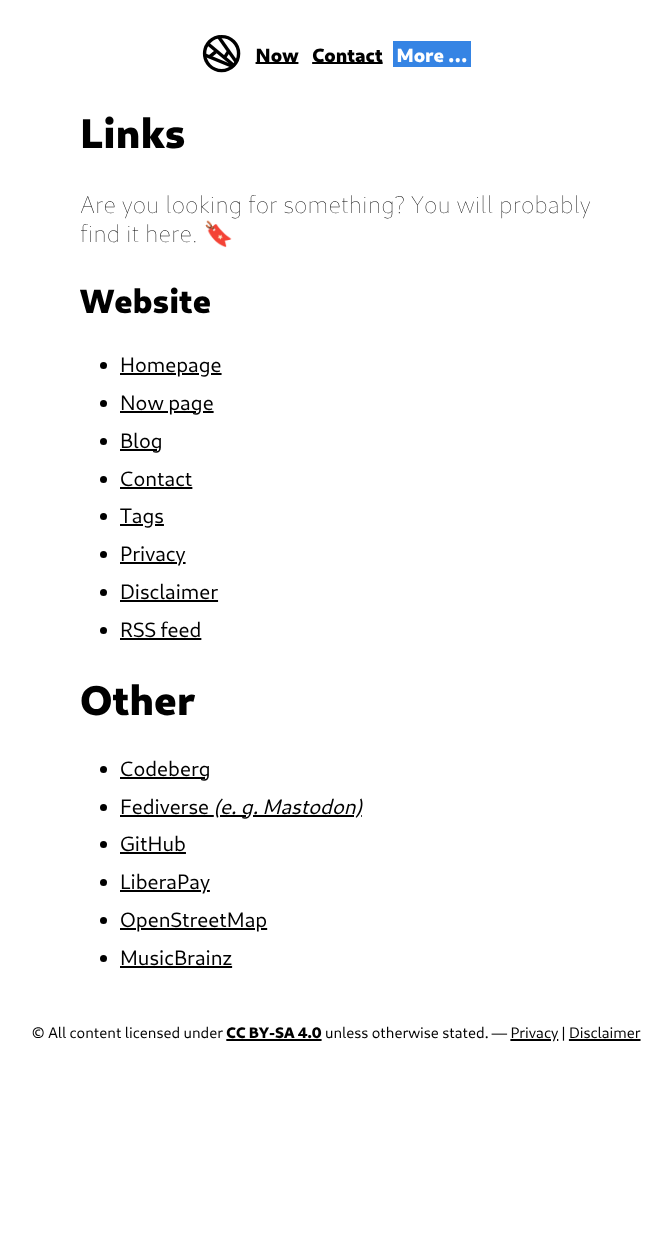
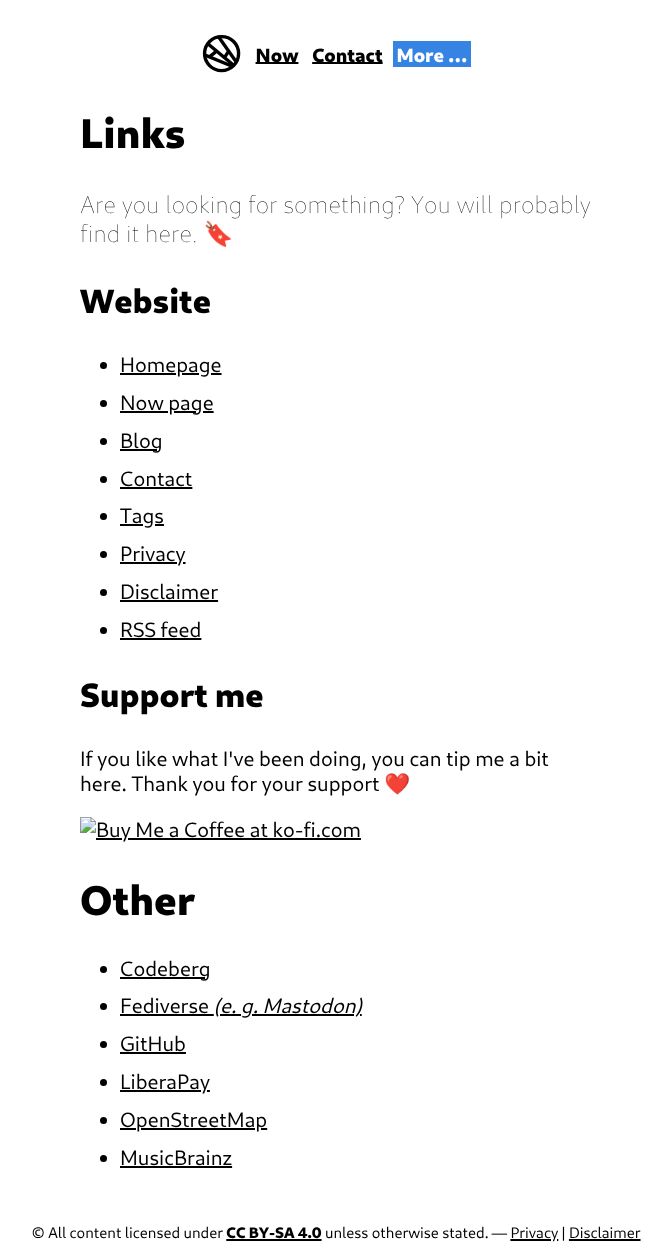
Before and after one commit to konstantintutsch/website, a Jekyll site: the page built from links/index.html, in a window 1280 px wide. Shown: the whole page, without its empty margins (304-976 px from the left). Built offline with Jekyll 4.4.1, drawn with Linux system fonts in a browser that asks for light colours; before the commit the page ends 1059 px from its top, so only the background shows below that.

Commit message:
Add Support me to Links

```diff
--- a/assets/css/style.css
+++ b/assets/css/style.css
@@ -11,6 +11,7 @@
 :root {
     --sans: "Cantarell", sans-serif;
     --mono: monospace;
+    --text-size: 1.3rem;
 
     --bold: 800;
     --text-decoration: 0.1em;
@@ -51,7 +52,7 @@ body {
     background: var(--background);
     color: var(--foreground);
     font-family: var(--sans);
-    font-size: 1.3rem;
+    font-size: var(--text-size);
 }
 
 header {
@@ -123,7 +124,7 @@ h4 {
 }
 
 h5 {
-    font-size: 1.3rem;
+    font-size: var(--text-size);
 }
 
 h6 {
@@ -170,6 +171,13 @@ del {
     background: transparent;
     color: var(--foreground); /* rremove link highlighting */
     text-decoration: none;
+}
+
+.image-link:hover {
+    background: var(--background);
+}
+.image-link img {
+    height: 2.6rem;
 }
 
 /* Post elements */
--- a/links/index.html
+++ b/links/index.html
@@ -22,6 +22,12 @@ description: All links related to Konstantin Tutsch
         <li><a href="/feed.xml">RSS feed</a></li>
     </ul>
 
+    {% include heading.html level=3 text="Support me" %}
+
+    <p>If you like what I've been doing, you can tip me a bit here. Thank you for your support ❤️</p>
+
+    <a class="image-link" href="https://ko-fi.com/konstantintutsch" aria-label="Buy me a coffee at Ko-Fi"><img src="https://storage.ko-fi.com/cdn/kofi1.png?v=3" alt="Buy Me a Coffee at ko-fi.com"></a>
+
     {% include heading.html level=2 text="Other" %}
 
     <ul>
```
